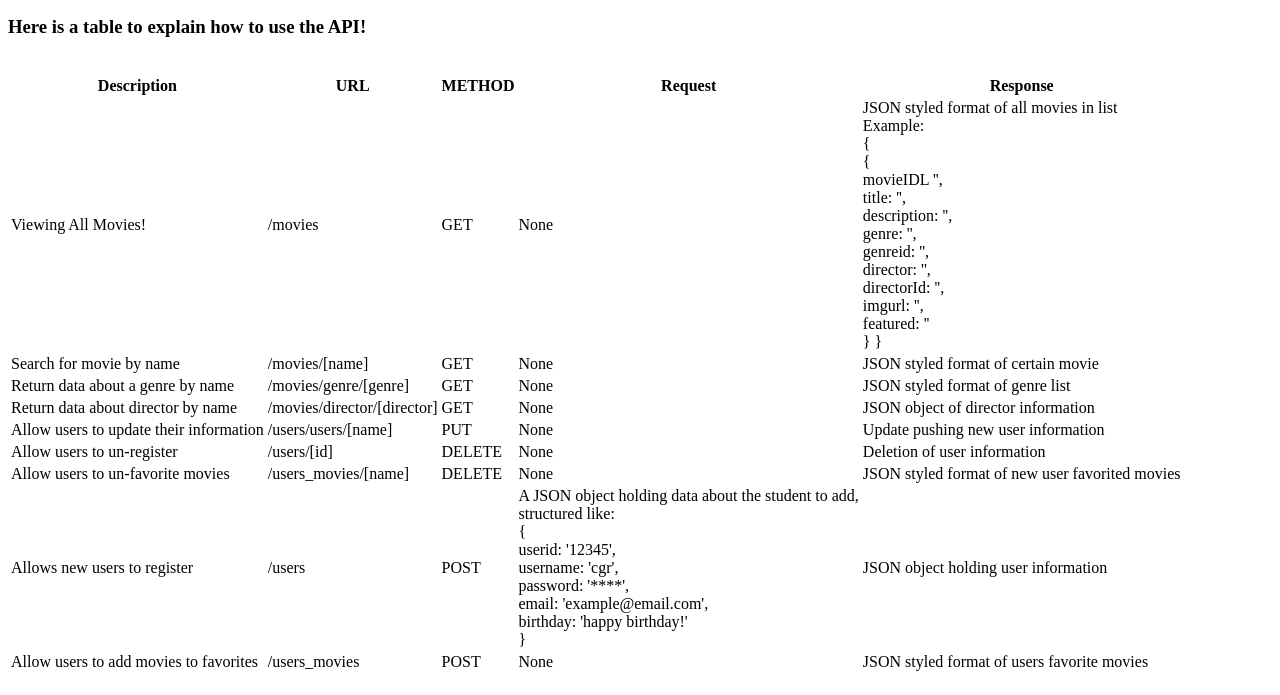
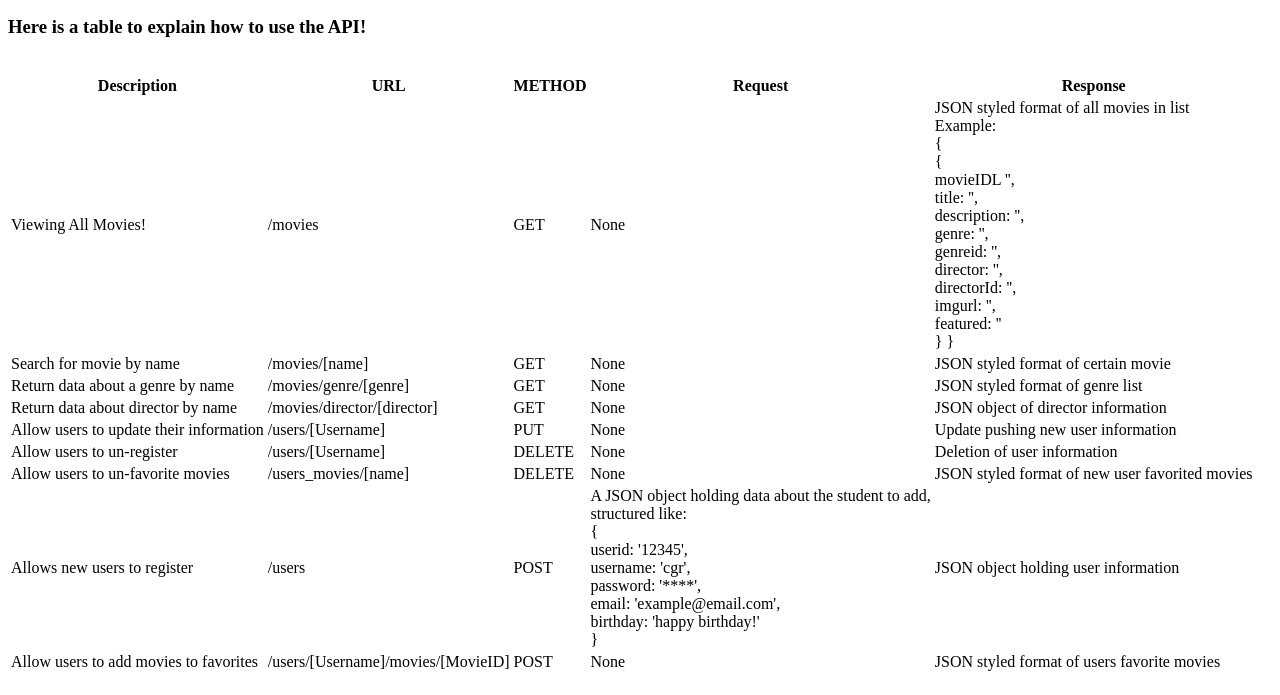
Before and after one commit to Cgr3/Movie_API, a website: page public/documentation.html in a window 1280 px wide. Shown: the part 105-800 px from the top of the page. Drawn offline with Linux system fonts and the light colour scheme.

Commit message:
Updated documentation page
UPDATED documentation for accurate endpoints

```diff
--- a/public/documentation.html
+++ b/public/documentation.html
@@ -82,14 +82,14 @@
       </tr>
       <tr>
         <td>Allow users to update their information</td>
-        <td>/users/users/[name]</td>
+        <td>/users/[Username]</td>
         <td>PUT</td>
         <td>None</td>
         <td>Update pushing new user information</td>
       </tr>
       <tr>
         <td>Allow users to un-register</td>
-        <td>/users/[id]</td>
+        <td>/users/[Username]</td>
         <td>DELETE</td>
         <td>None</td>
         <td>Deletion of user information</td>
@@ -127,7 +127,7 @@
       </tr>
       <tr>
         <td>Allow users to add movies to favorites</td>
-        <td>/users_movies</td>
+        <td>/users/[Username]/movies/[MovieID]</td>
         <td>POST</td>
         <td>None</td>
         <td>JSON styled format of users favorite movies</td>
```
